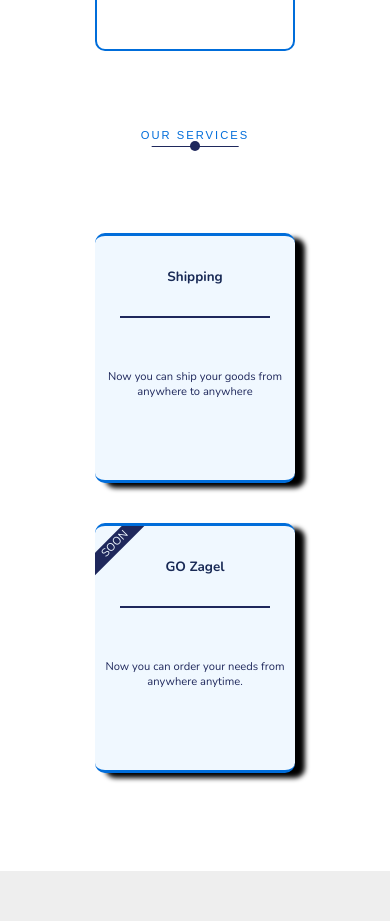
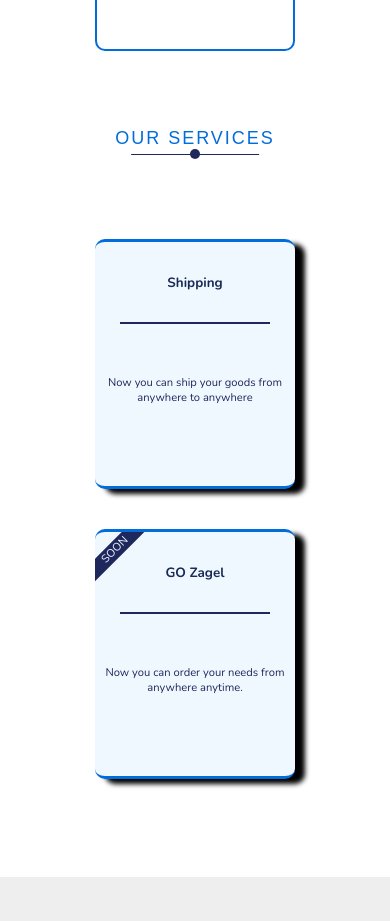
Before and after one commit to Smashsuez/z, a Next.js app: page / in a window 390 px wide. Shown: the part 3060-3981 px from the top of the page. Built offline with nearby package versions, Linux system fonts and the light colour scheme; no server answers.

Commit message:
title dnot size

```diff
--- a/app/style/Services.module.css
+++ b/app/style/Services.module.css
@@ -150,9 +150,9 @@
 }
 
 @media screen and (max-width: 480px){
-    .title{
+    /* .title{
         font-size: 1rem;
-    }
+    } */
 
     .line{
         max-width: 150px;
```
